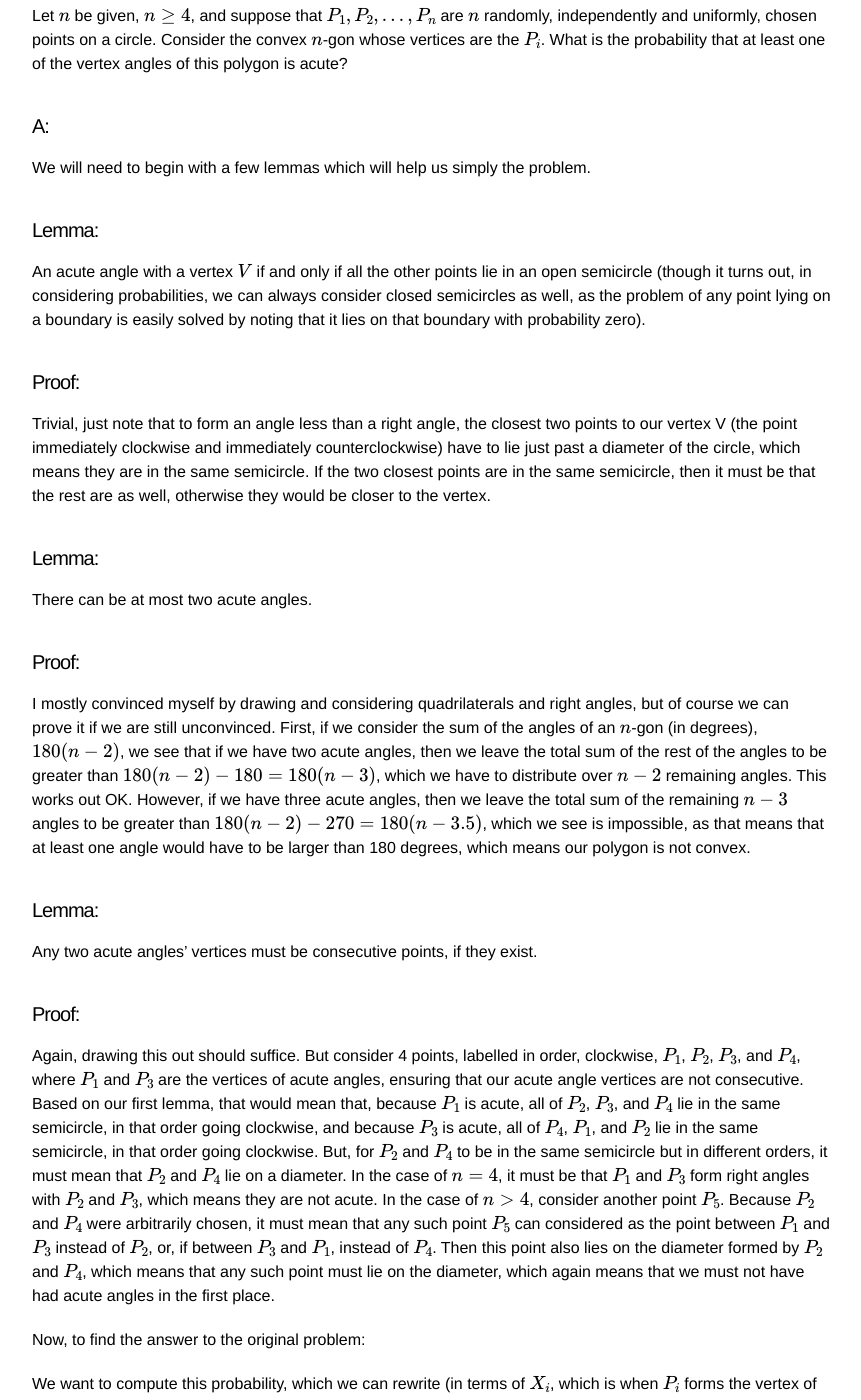
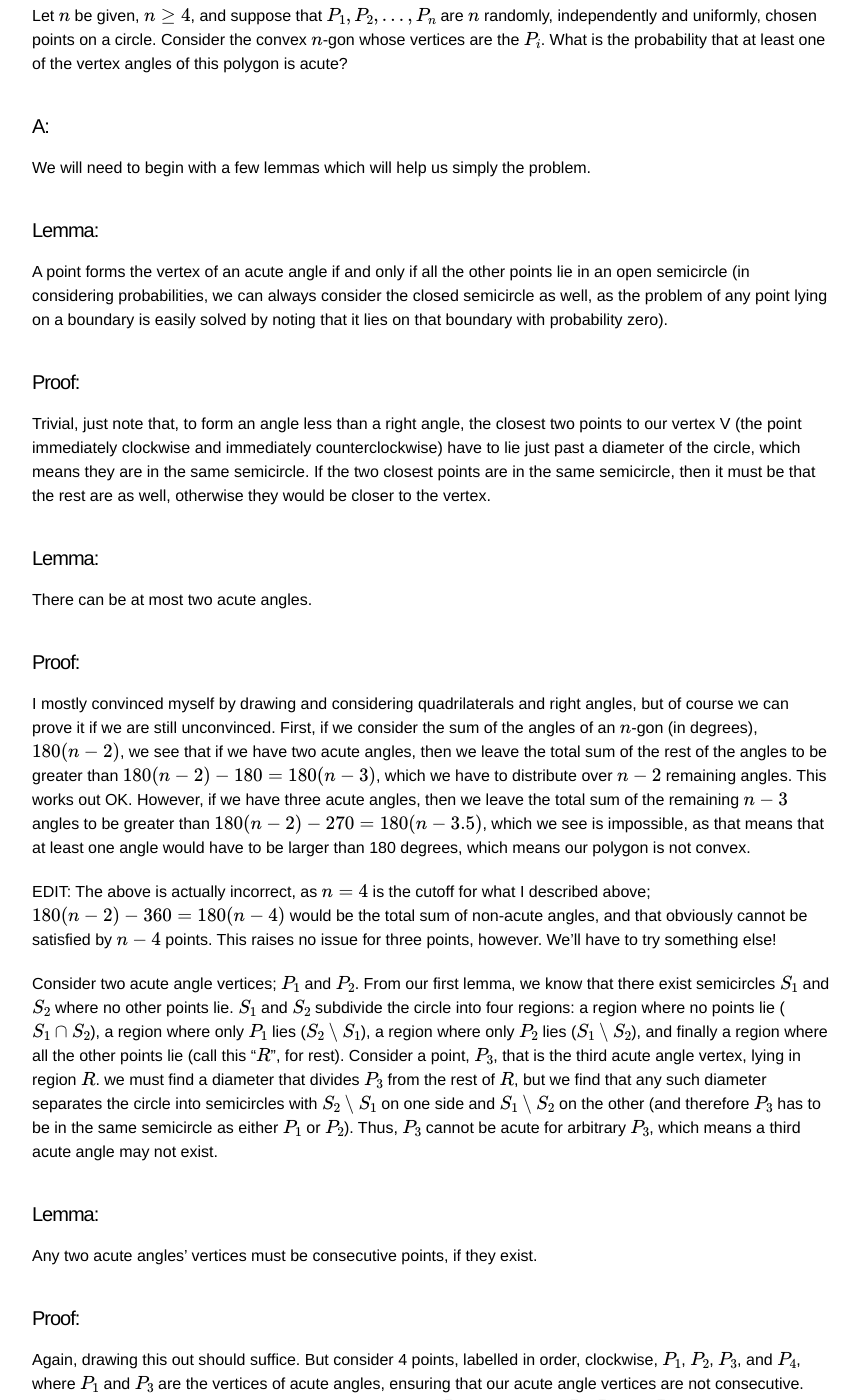
Before and after one commit to yourlifeofmath/yourlifeofmath.github.io, a Jekyll site: the page built from _posts/2019-12-07-Putnam_2005_A6.md, in a window 1280 px wide and 1400 px high, scrolled down 234 px. Shown: the whole window, without its empty margins (208-1069 px from the left). Built offline with Jekyll 4.4.1, drawn with Linux system fonts in a browser that asks for light colours; formulas are drawn with MathJax 3.

Commit message:
some typo fixes to 2005 A6 and fixed a proof

```diff
--- a/_posts/2019-12-07-Putnam_2005_A6.md
+++ b/_posts/2019-12-07-Putnam_2005_A6.md
@@ -19,11 +19,11 @@ We will need to begin with a few lemmas which will help us simply the problem.
 
 #### Lemma:
 
-An acute angle with a vertex $$V$$ if and only if all the other points lie in an open semicircle (though it turns out, in considering probabilities, we can always consider closed semicircles as well, as the problem of any point lying on a boundary is easily solved by noting that it lies on that boundary with probability zero).
+A point forms the vertex of an acute angle if and only if all the other points lie in an open semicircle (in considering probabilities, we can always consider the closed semicircle as well, as the problem of any point lying on a boundary is easily solved by noting that it lies on that boundary with probability zero).
 
 #### Proof:
 
-Trivial, just note that to form an angle less than a right angle, the closest two points to our vertex V (the point immediately clockwise and immediately counterclockwise) have to lie just past a diameter of the circle, which means they are in the same semicircle. If the two closest points are in the same semicircle, then it must be that the rest are as well, otherwise they would be closer to the vertex.
+Trivial, just note that, to form an angle less than a right angle, the closest two points to our vertex V (the point immediately clockwise and immediately counterclockwise) have to lie just past a diameter of the circle, which means they are in the same semicircle. If the two closest points are in the same semicircle, then it must be that the rest are as well, otherwise they would be closer to the vertex.
 
 #### Lemma:
 
@@ -32,6 +32,11 @@ There can be at most two acute angles.
 #### Proof:
 
 I mostly convinced myself by drawing and considering quadrilaterals and right angles, but of course we can prove it if we are still unconvinced. First, if we consider the sum of the angles of an $$n$$-gon (in degrees), $$180(n-2)$$, we see that if we have two acute angles, then we leave the total sum of the rest of the angles to be greater than $$180(n-2) - 180 = 180(n-3)$$, which we have to distribute over $$n-2$$ remaining angles. This works out OK. However, if we have three acute angles, then we leave the total sum of the remaining $$n-3$$ angles to be greater than $$180(n-2) - 270 = 180(n-3.5)$$, which we see is impossible, as that means that at least one angle would have to be larger than 180 degrees, which means our polygon is not convex.
+
+EDIT:
+The above is actually incorrect, as $$n = 4$$ is the cutoff for what I described above; $$180(n-2) - 360 = 180(n-4)$$ would be the total sum of non-acute angles, and that obviously cannot be satisfied by $$n-4$$ points. This raises no issue for three points, however. We'll have to try something else!
+
+Consider two acute angle vertices; $$P_1$$ and $$P_2$$. From our first lemma, we know that there exist semicircles $$S_1$$ and $$S_2$$ where no other points lie. $$S_1$$ and $$S_2$$ subdivide the circle into four regions: a region where no points lie ($$S_1 \cap S_2$$), a region where only $$P_1$$ lies ($$S_2 \setminus S_1$$), a region where only $$P_2$$ lies ($$S_1 \setminus S_2$$), and finally a region where all the other points lie (call this "$$R$$", for rest). Consider a point, $$P_3$$, that is the third acute angle vertex, lying in region $$R$$. we must find a diameter that divides $$P_3$$ from the rest of $$R$$, but we find that any such diameter separates the circle into semicircles with $$S_2 \setminus S_1$$ on one side and $$S_1 \setminus S_2$$ on the other (and therefore $$P_3$$ has to be in the same semicircle as either $$P_1$$ or $$P_2$$). Thus, $$P_3$$ cannot be acute for arbitrary $$P_3$$, which means a third acute angle may not exist.
 
 #### Lemma:
 
```
